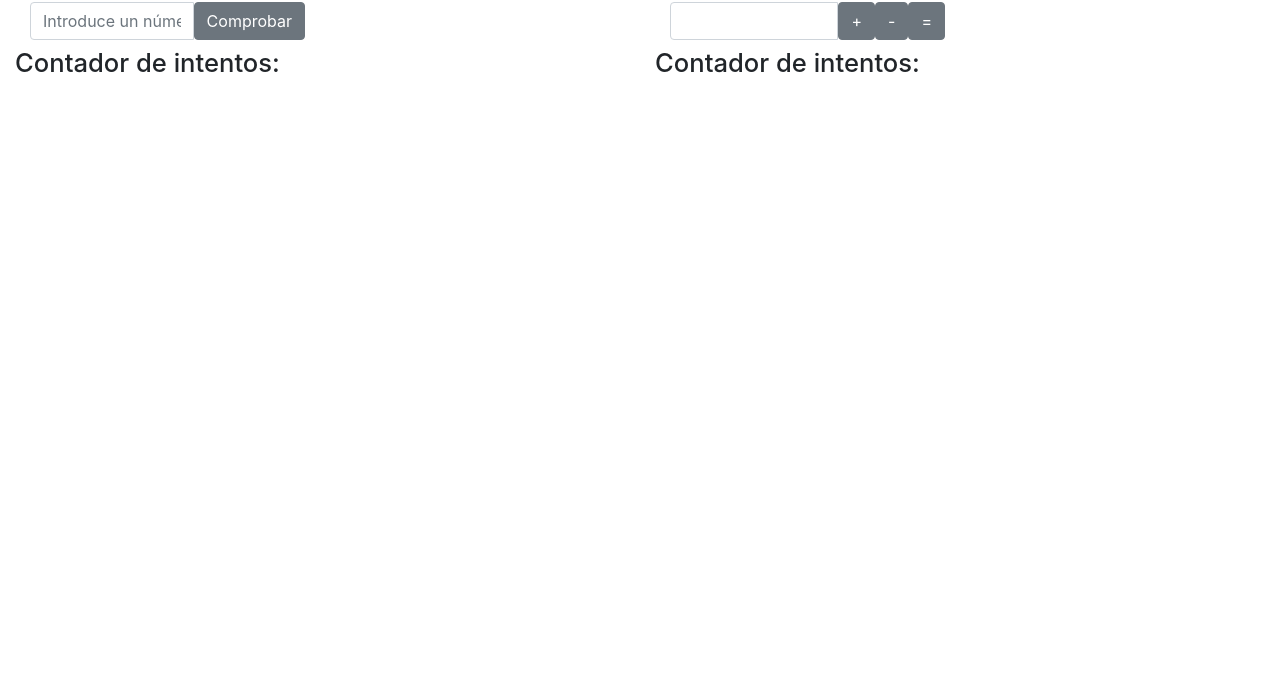
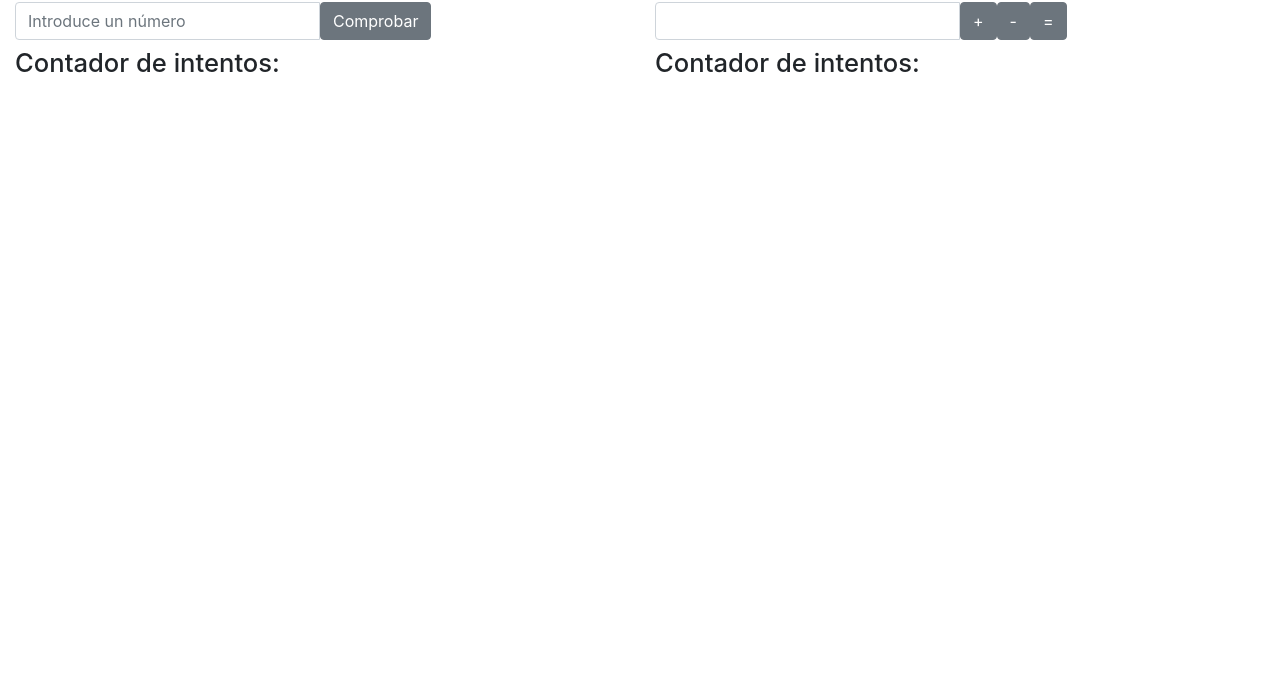
Before and after one commit to damalga/Template-Node-Gulp-Sass-grid-layout-8x12-, a website: page index.html in a window 1280 px wide. Shown: the part 114-800 px from the top of the page. Drawn offline with nearby package versions, Linux system fonts and the light colour scheme.

Commit message:
upload style changes

```diff
--- a/index.html
+++ b/index.html
@@ -26,8 +26,8 @@
       <section class="col-sm-6">
         <h2>Usuario</h2>
 
-        <div class="col-sm-6 input-group">
-          <input id="userNum" class="form-control" placeholder="Introduce un número" maxlength="3">
+        <div class="input-group">
+          <input id="userNum" class="col-sm-6 form-control" placeholder="Introduce un número" maxlength="3">
           <button id="compare0" class="btn btn-secondary">Comprobar</button>
         </div>
 
@@ -38,8 +38,8 @@
       <section class="col-sm-6">
         <h2>Programa</h2>
 
-        <div class="col-sm-6 input-group">
-          <input id="browserNum" class="form-control" maxlength="3">
+        <div class="input-group">
+          <input id="browserNum" class="col-sm-6 form-control" maxlength="3">
           <button id="compare1" class="btn btn-secondary">+</button>
           <button id="compare2" class="btn btn-secondary">-</button>
           <button id="compare3" class="btn btn-secondary">=</button>
```
